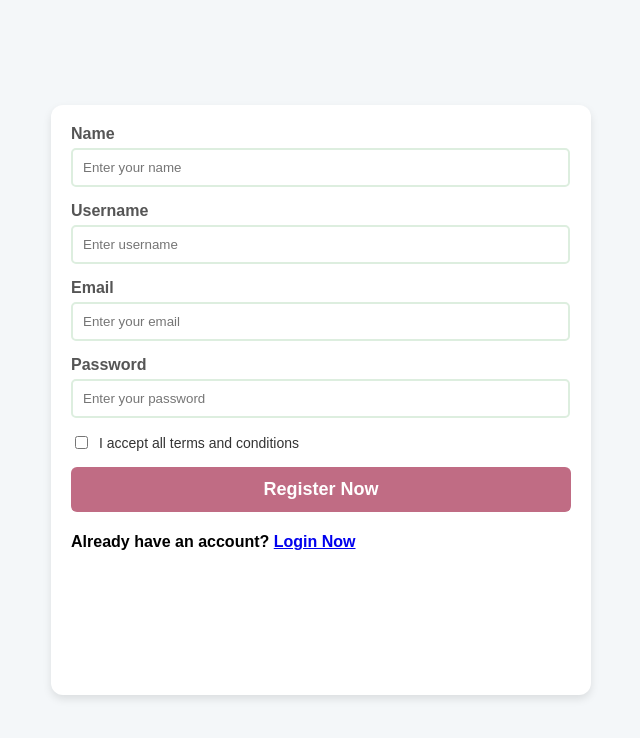
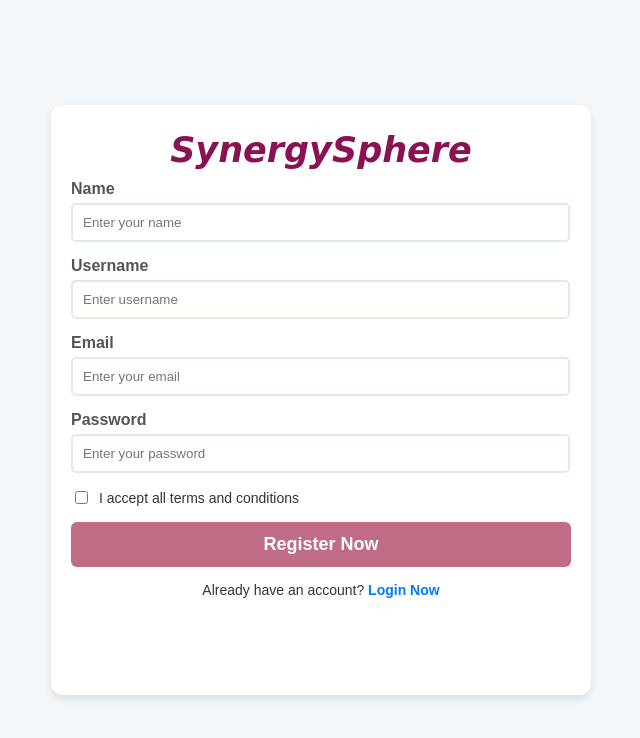
Before and after one commit to arp2006/SynergySphere, a plain HTML site: page forms.html in a window 1280 px wide. Shown: the whole page, without its empty margins (319-959 px from the left). Drawn offline with Linux system fonts and the light colour scheme.

Commit message:
final updation of html n css

```diff
--- a/form.css
+++ b/form.css
@@ -6,6 +6,19 @@ body {
       align-items: center;
       height: 100vh;
       margin: 0;
+    }
+    .synergy-title {
+  font-weight: bold;
+  font-style: italic;
+  font-family: cursive;
+  font-size: 35px;
+  text-align: center;
+  color: #8a1253;
+
+  margin-top: 5px;
+  margin-bottom: 10px;
+  padding: 0;
+
     }
     .signup-container {
       background: #fff;
@@ -64,3 +77,17 @@ body {
     .register-btn:hover {
       background: #c54c82;
     }
+    .login-text {
+  text-align: center;
+  margin-top: 15px;
+  font-size: 14px;
+  color: #333;
+}
+.login-text a {
+  color: #007bff;
+  text-decoration: none;
+  font-weight: bold;
+}
+.login-text a:hover {
+  text-decoration: underline;
+}
--- a/forms.html
+++ b/forms.html
@@ -9,6 +9,7 @@
   <body>
     <div class="signup-container">
       <form>
+        <h3 class="synergy-title">SynergySphere</h3>
         <div class="input-div">
           <label for="name">Name</label>
           <input type="text" id="name" placeholder="Enter your name" required />
@@ -50,7 +51,9 @@
         </div>
 
         <button type="submit" class="register-btn">Register Now</button>
-        <h4>Already have an account? <a href="login.html">Login Now</a></h4>
+        <div class="login-text">
+          Already have an account? <a href="login.html">Login Now</a>
+        </div>
       </form>
     </div>
   </body>
```
